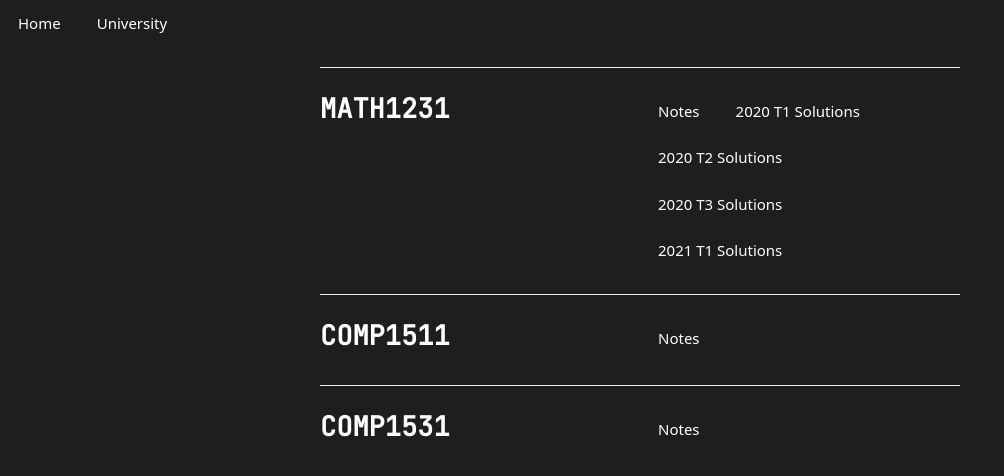
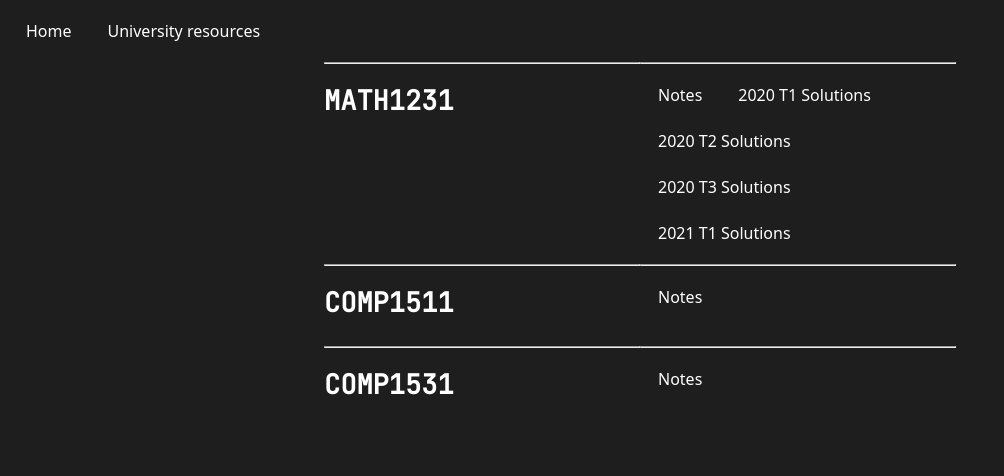
Before and after one commit to haezera/portfolio, a plain HTML site: page uni.html in a window 1280 px wide. Shown: the whole page, without its empty margins (0-1004 px from the left). Drawn offline with nearby package versions, Linux system fonts and the light colour scheme; a web font is replaced by a local one.

Commit message:
finish finish

```diff
--- a/uni.html
+++ b/uni.html
@@ -15,14 +15,13 @@
 
     <meta name="viewport" content="width=device-width, initial-scale=1">
 
-    <link rel="stylesheet" href="https://www.w3schools.com/w3css/4/w3.css">
     <meta http-equiv='cache-control' content='no-cache'>
 
     <meta http-equiv='expires' content='0'>
 
     <meta http-equiv='pragma' content='no-cache'>
 
-    <body>
+
     <!-- Header and navigation bar -->
     <head>
     <div class = "header">
@@ -30,10 +29,11 @@
     </div>
     <div class = "navbar">
         <a href="index.html">Home</a>
-        <a href="uni.html">University</a>
+        <a href="uni.html">University resources</a>
 
     </div>
     </head>
+    <body>
     <style>
         h1 {
             font-size: 27px;
```
